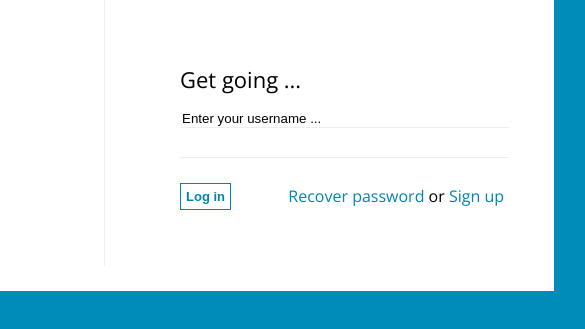
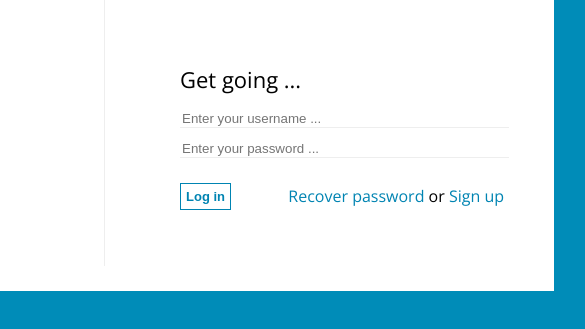
Before and after one commit to mariuscm/telegram, a plain HTML site: page index.html in a window 1280 px wide. Shown: the part 209-538 px from the top of the page, 536-1121 px from the left. Drawn offline with nearby package versions, Linux system fonts and the light colour scheme.

Commit message:
placehorder added to input fields

```diff
--- a/index.html
+++ b/index.html
@@ -17,11 +17,8 @@
 			<div class="right">
 				<img id="postmark" src="assets\postmark.png"><br>
 				<p>Get going ...</p>
-				<input type="text" id="username" value="Enter your username ..."
-					onfocus="if (this.value=='Enter your username ...') {this.value='';}"
-					onblur="if(this.value == ''){this.value='Enter your username ...';}"><br>
-				<input type="password" id="password" value=""
-					onblur="if(this.value == ''){this.value='Enter your password ...';}"><br>
+				<input type="text" id="username" placeholder="Enter your username ..." ><br>
+				<input type="password" id="password" placeholder="Enter your password ..." ><br>
 				<input type="submit" class="button" value="Log in">
 
 				<div id="forgot">
```
